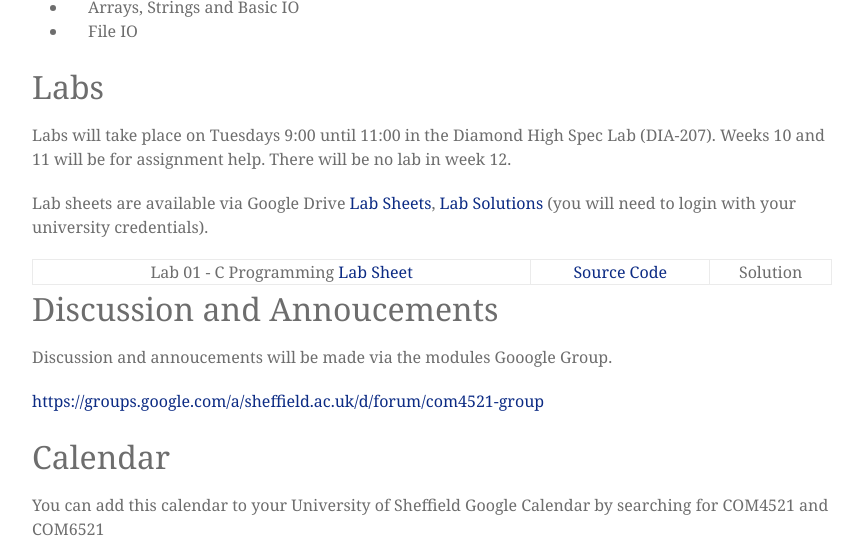
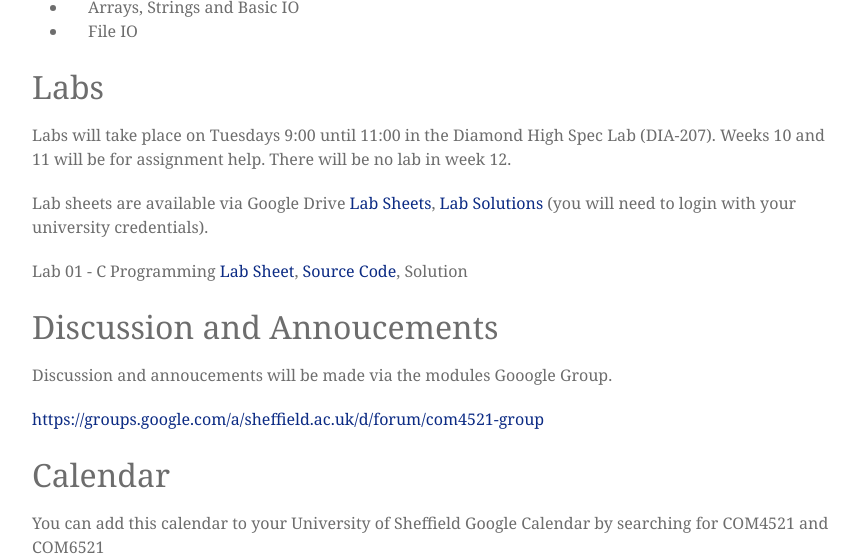
Before and after one commit to mondus/mondus.github.io, a Jekyll site: the page built from teaching/COM4521/index.md, in a window 1280 px wide and 900 px high, scrolled down 1015 px, cut to the strip 0-557 px from the top of the window. Shown: the whole strip, without its empty margins (208-1071 px from the left). Built offline with Jekyll 4.4.1, drawn with Linux system fonts in a browser that asks for light colours; nearby versions of some CDN libraries; some web fonts are replaced.

```diff
--- a/teaching/COM4521/index.md
+++ b/teaching/COM4521/index.md
@@ -34,7 +34,7 @@ Labs will take place on Tuesdays 9:00 until 11:00 in the Diamond High Spec Lab (
 
 Lab sheets are available via Google Drive [Lab Sheets](https://drive.google.com/a/sheffield.ac.uk/folderview?id=0B2HbOiEppVPMdHdCQS1RZGVsNXM&usp=sharing), [Lab Solutions](https://drive.google.com/a/sheffield.ac.uk/folderview?id=0B2HbOiEppVPMV3VsSjA1SFo5ODQ&usp=sharing) (you will need to login with your university credentials).
 
-Lab 01 - C Programming [Lab Sheet](https://drive.google.com/a/sheffield.ac.uk/file/d/0B2HbOiEppVPMc0tzQ2lCNzdSNkk/view?usp=sharing) | [Source Code](https://drive.google.com/a/sheffield.ac.uk/file/d/0B2HbOiEppVPMZzRGTUpnY1pwYW8/view?usp=sharing) | Solution
+Lab 01 - C Programming [Lab Sheet](https://drive.google.com/a/sheffield.ac.uk/file/d/0B2HbOiEppVPMc0tzQ2lCNzdSNkk/view?usp=sharing), [Source Code](https://drive.google.com/a/sheffield.ac.uk/file/d/0B2HbOiEppVPMZzRGTUpnY1pwYW8/view?usp=sharing), Solution
 
 # Discussion and Annoucements
 
```
